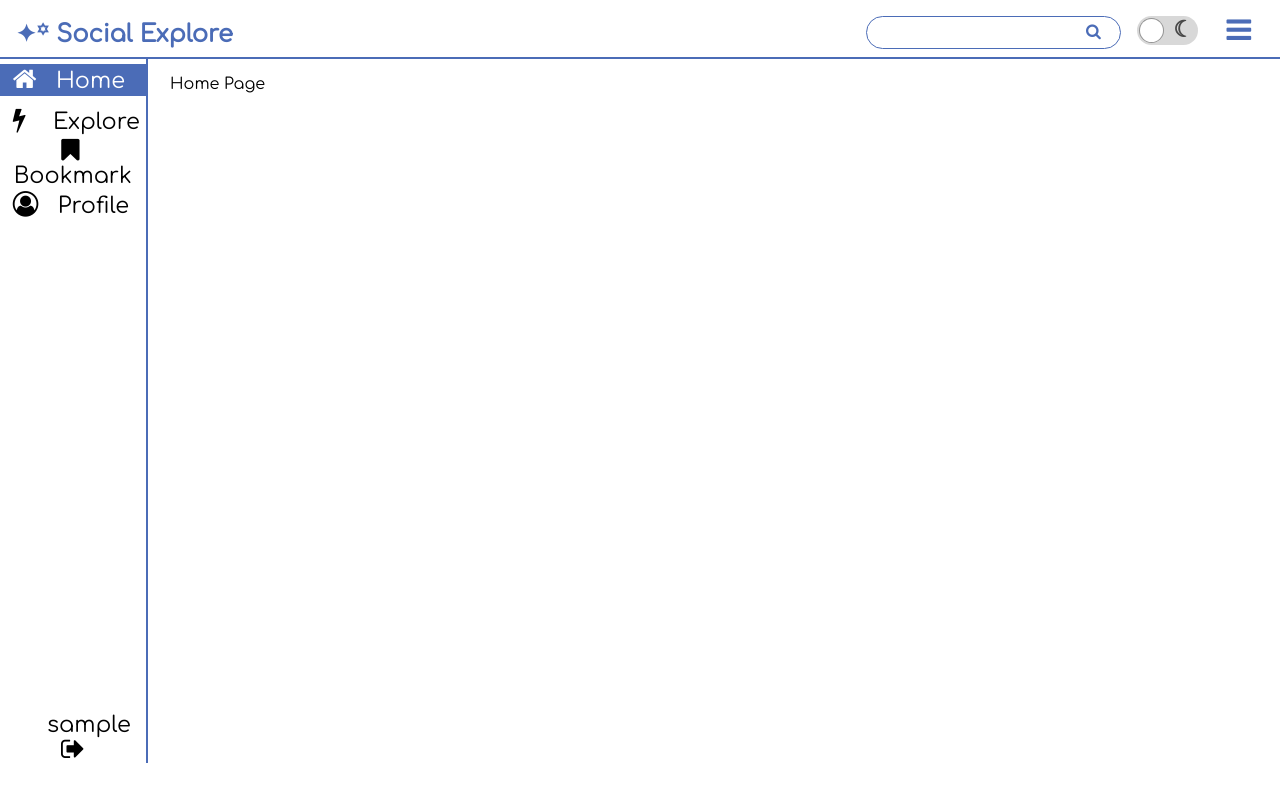
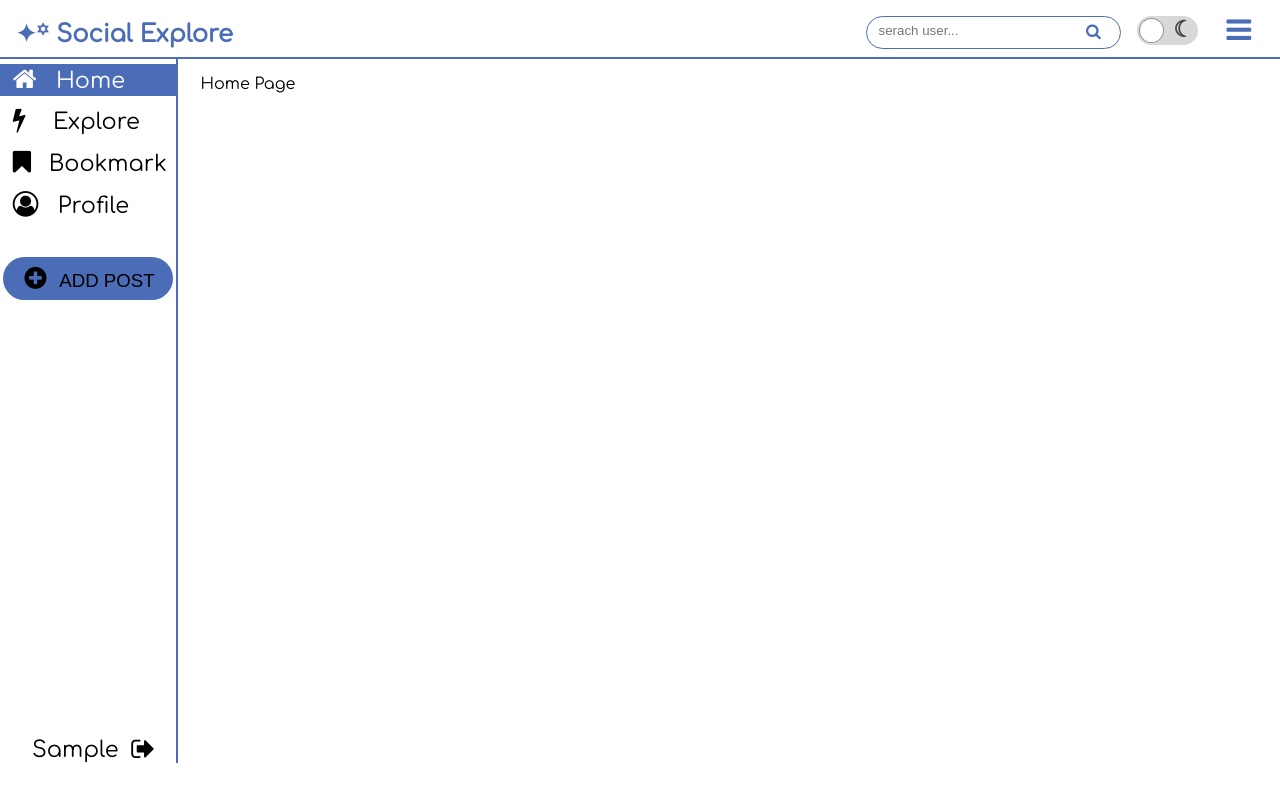
Before and after one commit to BISINIGISHIVANI/social-media, a React (Create React App) app: page /home in a window 1280 px wide. Built offline with nearby package versions, Linux system fonts and the light colour scheme; sample sign-in values are in the browser's storage; what miragejs would draw is missing.

Commit message:
refactor:update bookmark page and,add search user filter in

```diff
--- a/src/components/navbar/navbar.js
+++ b/src/components/navbar/navbar.js
@@ -1,10 +1,26 @@
 import "./navbar.css";
 import { useState, useEffect } from "react";
-import { Link } from "react-router-dom";
+import { Link, useNavigate } from "react-router-dom";
 import { useSelector } from "react-redux";
 const Navbar = () => {
   const { user,token } = useSelector((state) => state.auth);
+  const {users}=useSelector((state)=>state.users)
+  const navigate=useNavigate()
   const [isOpen, setIsOpen] = useState(false);
+  const [filteredData, setFilteredData] = useState([]);
+  const [searchValue, setSearchValue] = useState("");
+   const searchUserHandler = (e, data) => {
+    let text = e.target.value.toLowerCase().trim();
+    let textLength = text.length;
+    let result = data.filter((user) =>
+      user.username.toLowerCase().substring(0, textLength).includes(text)
+    );
+    if (textLength > 0) {
+      result.length > 0
+        ? setFilteredData(result)
+        : setFilteredData([{ id: 0, username: "user not Found" }]);
+    } else setFilteredData([]);
+  };
   const follwerDataToggle = () => {
     setIsOpen((open) => !open);
   };
@@ -28,7 +44,26 @@ const Navbar = () => {
       </div>
       <div className="flex-row gap flex-wrap left-nav">
         <label className="search-bar flex-row">
-          <input type="search" className="search-input" />
+          <div className="position-relative">
+          <input type="search"
+          className="search-input"
+          placeholder="serach user..."
+          value={searchValue}
+          onChange={(e)=>{
+            searchUserHandler(e,users)
+            setSearchValue(e.target.value)
+          }}
+          />
+          </div>
+          {filteredData.map((findUser)=>findUser.username==="Not Found"?(
+            "no user found"
+          ):(
+            <div key={Math.random()}
+            className="toggle-box mg-top-xl bd-sm bd-radius-sm padding-sm post-card cursor-pointer"
+            onClick={()=>navigate(`/profile/${findUser.username}`)}>
+              {findUser.username}
+            </div>
+          ))}
           <span>
             <i className="fa fa-search search-icon cursor-pointer"></i>
           </span>
--- a/src/components/sidebar/sidebar.css
+++ b/src/components/sidebar/sidebar.css
@@ -3,7 +3,7 @@
   left: 0;
   border-right: 2px solid var(--primary-color);
   margin-right: 0.4rem;
-  width: fit-content;
+  width: 11rem;
   height: 88vh;
   font-family: "Comfortaa", cursive;
 }
--- a/src/components/sidebar/sidebar.js
+++ b/src/components/sidebar/sidebar.js
@@ -2,6 +2,7 @@ import { useDispatch, useSelector } from "react-redux";
 import { Link, useLocation, useNavigate } from "react-router-dom";
 import { toast } from "react-toastify";
 import { logoutUser } from "../../redux/slices/authSlice";
+import { openAddPostModal } from "../../redux/slices/modalSlice";
 import "./sidebar.css";
 const Sidebar = () => {
   const dispatch = useDispatch();
@@ -60,11 +61,21 @@ const Sidebar = () => {
               <label> Profile</label>
               </Link>
             </span>
+             <div>
+              <button className="post-btn cursor-pointer"
+              onClick={()=>dispatch(openAddPostModal())}
+              >
+                <i className="fa fa-plus-circle fa-2x"></i>
+                <label className="padding-right-sm cursor-pointer">
+                  Add Post
+                </label>
+              </button>
+            </div>
           </div>
           {user ? (
-            <div>
+            <div className="flex-row flex-wrap">
               <label className="cursor-pointer mg-left-sm">
-                {user.username}
+                {user.firstName}
               </label>
               <i onClick={logoutHandler} className="fa fa-sign-out fa-2x"></i>
             </div>
@@ -85,6 +96,9 @@ const Sidebar = () => {
         <span onClick={()=>navigate("/explore")}>
           <i className="fa fa-bolt fa-2x"></i>
         </span>
+        <span onClick={()=>dispatch(openAddPostModal())}>
+          <i className="fa fa-plus-circle fa-2x"></i>
+        </span>
         <span onClick={()=>navigate("/bookmark")}>
           <i className="fa fa-bookmark fa-2x"></i>
         </span>
--- a/src/pages/bookmarkPage/bookmarkPage.js
+++ b/src/pages/bookmarkPage/bookmarkPage.js
@@ -1,5 +1,13 @@
-import { Navbar,Sidebar } from "../../components"
+import { Navbar,Sidebar,PostCard } from "../../components"
+import { useDispatch, useSelector } from "react-redux";
+import { useEffect } from "react";
+import { getAllPosts } from "../../redux/asyncThunk/postThunk";
 const BookmarkPage=()=>{
+  const dispatch = useDispatch();
+  const { bookmarks } = useSelector((state) => state.posts);
+  useEffect(() => {
+    dispatch(getAllPosts());
+  }, [dispatch]);
 return (
     <div>
       <Navbar />
@@ -8,9 +16,12 @@ return (
           <Sidebar />
         </div>
         <section className="flex-row main-content">
-          <section className="bd-sm content flex-col gap">
-            <div className="flex-col gap">
-              Bookmark Page
+          <section className="content flex-col gap">
+            <div className="flex-col gap mg-top-xl">
+              {bookmarks.length>0 ?
+               bookmarks.map((post) => (
+                <PostCard key={post._id} post={post} />)):
+              <h2 className="mg-top-xl">No bookmark posts found</h2>}
             </div>
           </section>
         </section>
```
